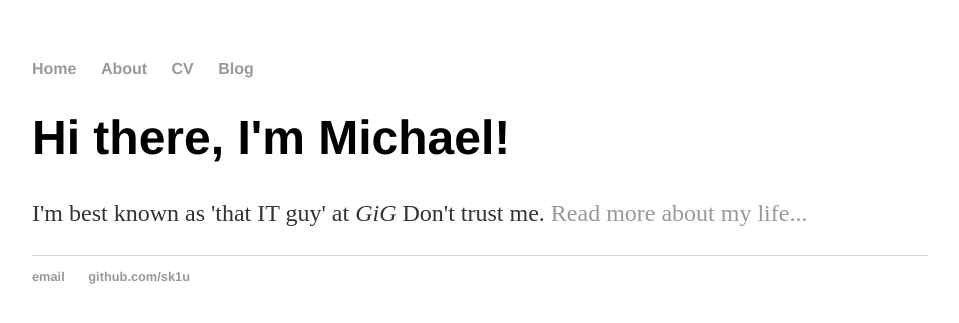
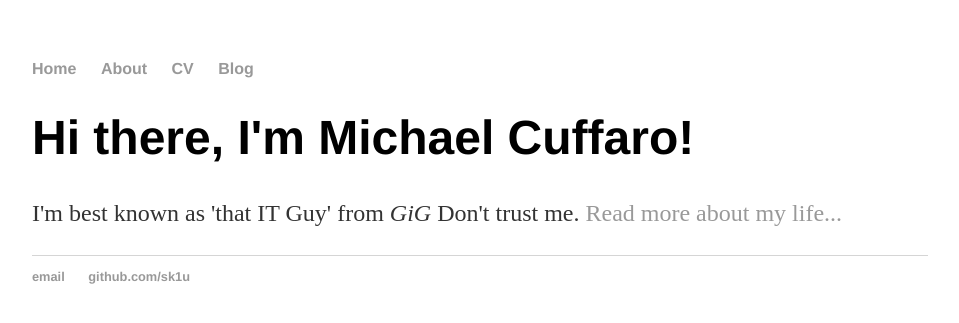
Before and after one commit to maiku1008/maiku1008.github.io, a Jekyll site: the page built from index.html, in a window 1280 px wide. Shown: the top 323 px of the page, without its empty margins (160-1119 px from the left). Built offline with Jekyll 4.4.1, drawn with Linux system fonts in a browser that asks for light colours.

Commit message:
Update index.html

```diff
--- a/index.html
+++ b/index.html
@@ -1,30 +1,8 @@
-<!DOCTYPE html>
-<html>
-	<head>
-		<title>Michael Cuffaro, IT Guy Extraordinaire</title>
-		<!-- link to main stylesheet -->
-		<link rel="stylesheet" type="text/css" href="/css/main.css">
-	</head>
-	<body>
-		<nav>
-    		<ul>
-        		<li><a href="/">Home</a></li>
-	        	<li><a href="/about">About</a></li>
-        		<li><a href="/cv">CV</a></li>
-        		<li><a href="/blog">Blog</a></li>
-    		</ul>
-		</nav>
-		<div class="container">
-    		<div class="blurb">
-        		<h1>Hi there, I'm Michael!</h1>
-				<p>I'm best known as 'that IT guy' at <em>GiG</em> Don't trust me. <a href="/about">Read more about my life...</a></p>
-    		</div><!-- /.blurb -->
-		</div><!-- /.container -->
-		<footer>
-    		<ul>
-        		<li><a href="mailto:rm.cuffaro@gmail.com">email</a></li>
-        		<li><a href="https://github.com/sk1u">github.com/sk1u</a></li>
-			</ul>
-		</footer>
-	</body>
-</html>
+---
+layout: default
+title: Michael Cuffaro, IT Guy
+---
+<div class="blurb">
+	<h1>Hi there, I'm Michael Cuffaro!</h1>
+	<p>I'm best known as 'that IT Guy' from <em>GiG</em> Don't trust me. <a href="/about">Read more about my life...</a></p>
+</div><!-- /.blurb -->
```
